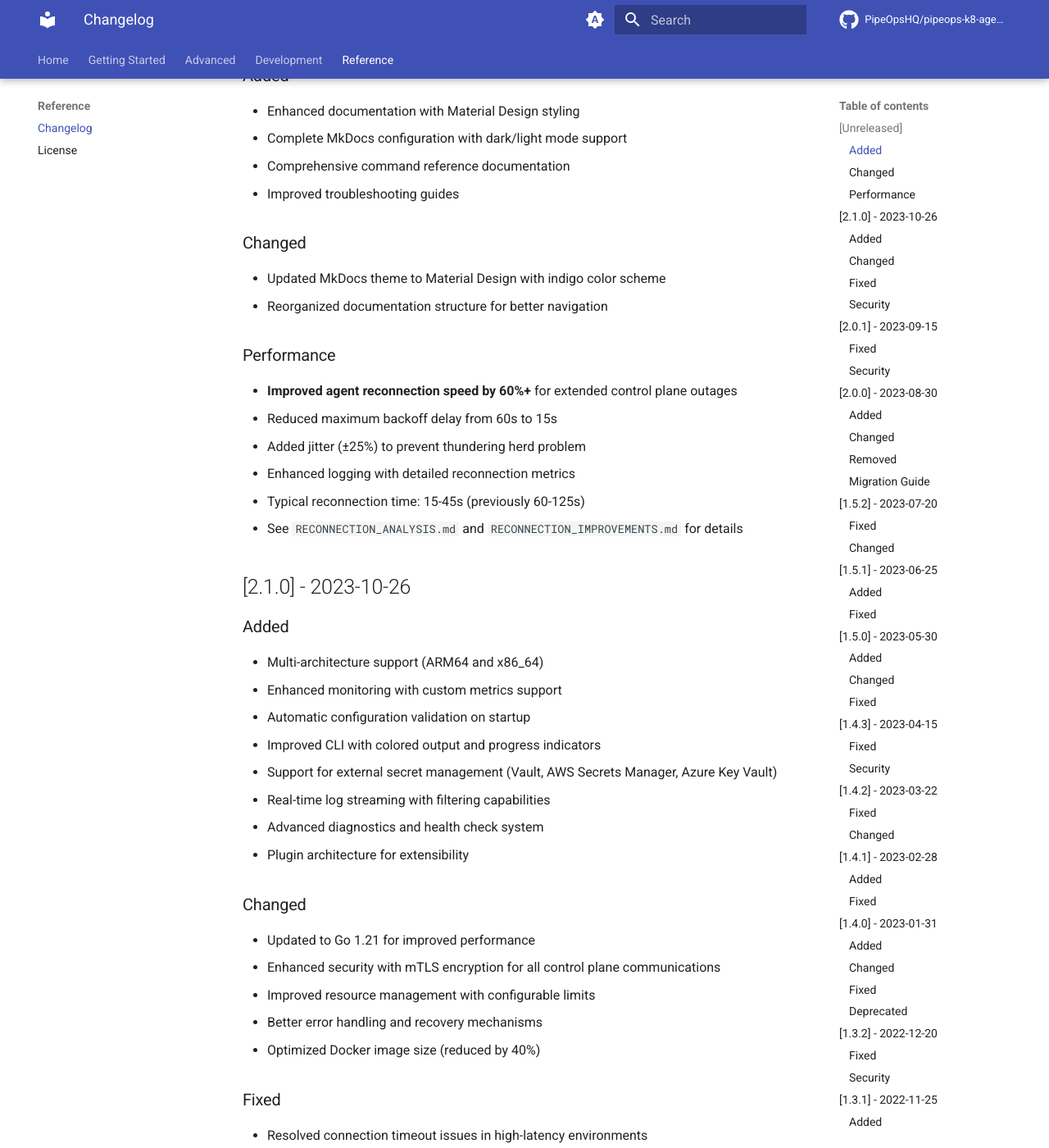
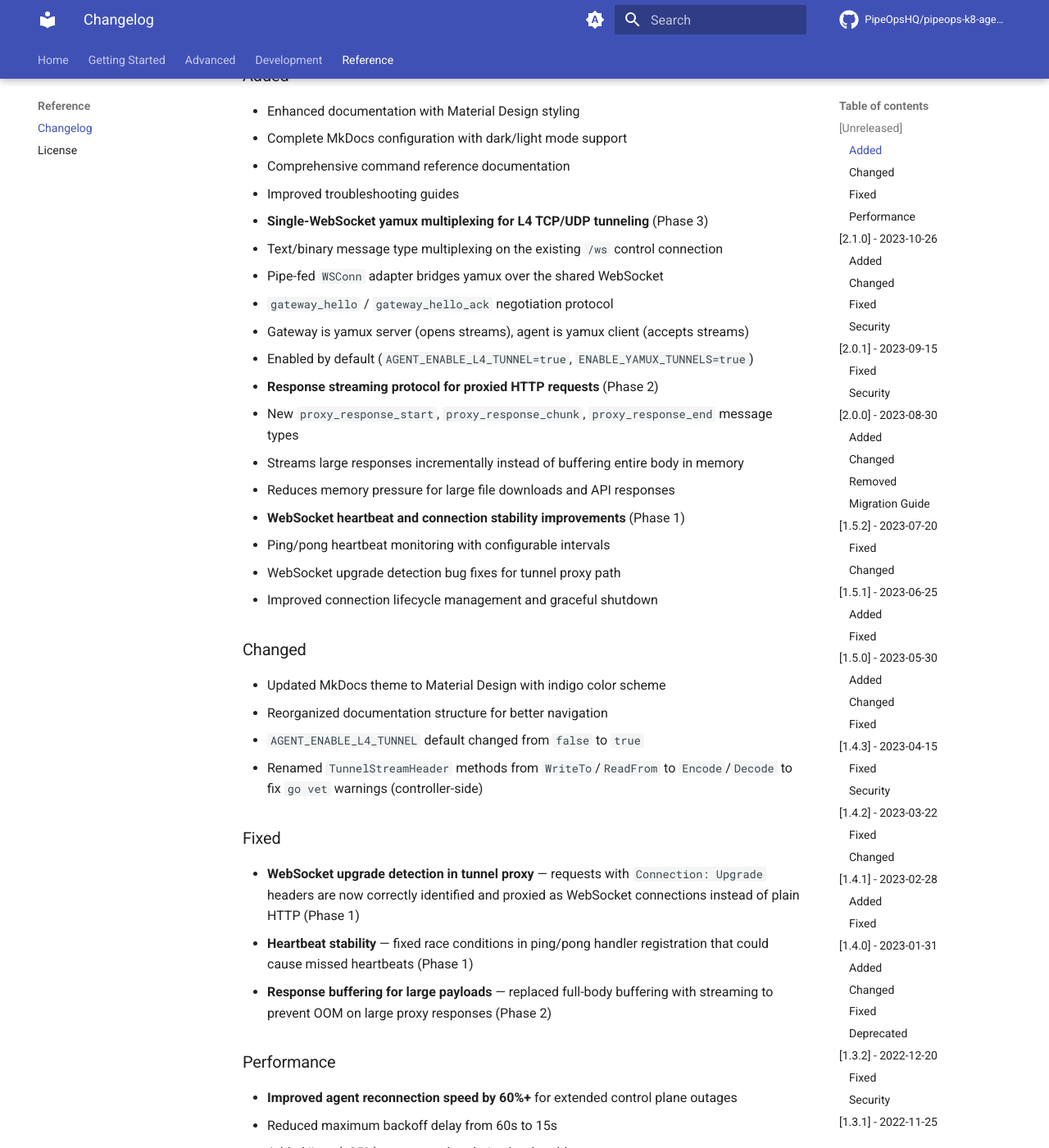
Before and after one commit to PipeOpsHQ/pipeops-k8-agent, an MkDocs documentation site: the page built from docs/reference/changelog.md, in a window 1280 px wide and 1400 px high, scrolled down 349 px. Shown: the whole window at 82% size. Built offline with MkDocs 1.6.1 and Material for MkDocs 9.7.7, drawn with Linux system fonts in a browser that asks for light colours; comment, search, counter and statistics services are not loaded; the version menu is left out.

Commit message:
docs: update documentation to reflect Phase 1-3 changes (yamux, streaming, heartbeat fixes)

```diff
--- a/docs/reference/changelog.md
+++ b/docs/reference/changelog.md
@@ -12,10 +12,31 @@ and this project adheres to [Semantic Versioning](https://semver.org/spec/v2.0.0
 - Complete MkDocs configuration with dark/light mode support
 - Comprehensive command reference documentation
 - Improved troubleshooting guides
+- **Single-WebSocket yamux multiplexing for L4 TCP/UDP tunneling** (Phase 3)
+  - Text/binary message type multiplexing on the existing `/ws` control connection
+  - Pipe-fed `WSConn` adapter bridges yamux over the shared WebSocket
+  - `gateway_hello` / `gateway_hello_ack` negotiation protocol
+  - Gateway is yamux server (opens streams), agent is yamux client (accepts streams)
+  - Enabled by default (`AGENT_ENABLE_L4_TUNNEL=true`, `ENABLE_YAMUX_TUNNELS=true`)
+- **Response streaming protocol for proxied HTTP requests** (Phase 2)
+  - New `proxy_response_start`, `proxy_response_chunk`, `proxy_response_end` message types
+  - Streams large responses incrementally instead of buffering entire body in memory
+  - Reduces memory pressure for large file downloads and API responses
+- **WebSocket heartbeat and connection stability improvements** (Phase 1)
+  - Ping/pong heartbeat monitoring with configurable intervals
+  - WebSocket upgrade detection bug fixes for tunnel proxy path
+  - Improved connection lifecycle management and graceful shutdown
 
 ### Changed
 - Updated MkDocs theme to Material Design with indigo color scheme
 - Reorganized documentation structure for better navigation
+- `AGENT_ENABLE_L4_TUNNEL` default changed from `false` to `true`
+- Renamed `TunnelStreamHeader` methods from `WriteTo`/`ReadFrom` to `Encode`/`Decode` to fix `go vet` warnings (controller-side)
+
+### Fixed
+- **WebSocket upgrade detection in tunnel proxy** — requests with `Connection: Upgrade` headers are now correctly identified and proxied as WebSocket connections instead of plain HTTP (Phase 1)
+- **Heartbeat stability** — fixed race conditions in ping/pong handler registration that could cause missed heartbeats (Phase 1)
+- **Response buffering for large payloads** — replaced full-body buffering with streaming to prevent OOM on large proxy responses (Phase 2)
 
 ### Performance
 - **Improved agent reconnection speed by 60%+** for extended control plane outages
```
Also changed, not shown: README.md (+30 -7 lines), docs/ARCHITECTURE.md (+14 -7 lines), docs/advanced/tcp-udp-tunneling.md (+7 -4 lines), docs/index.md (+10 -2 lines), internal/controlplane/README.md (+65 -1 lines), internal/websocket/README.md (+11 -13 lines).
